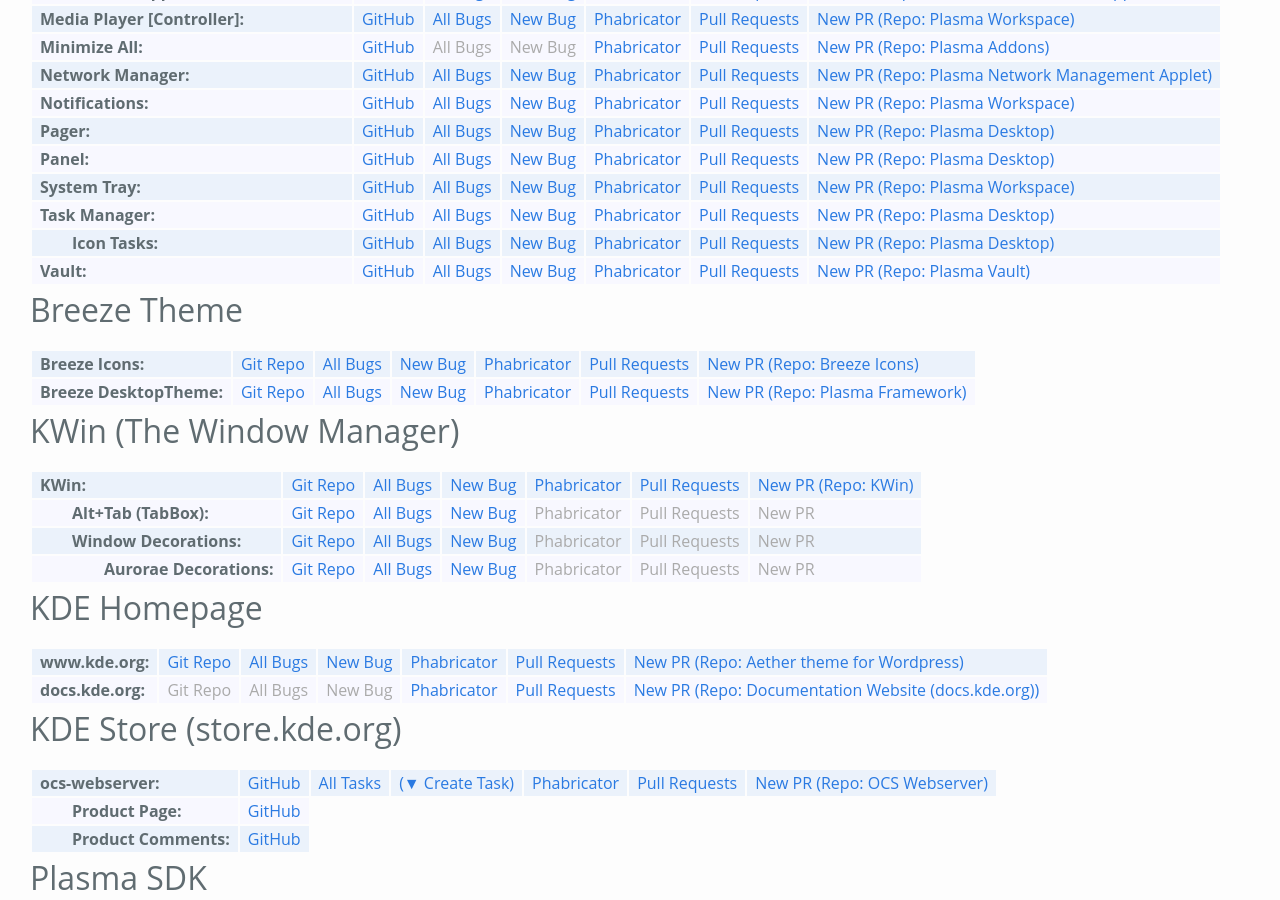
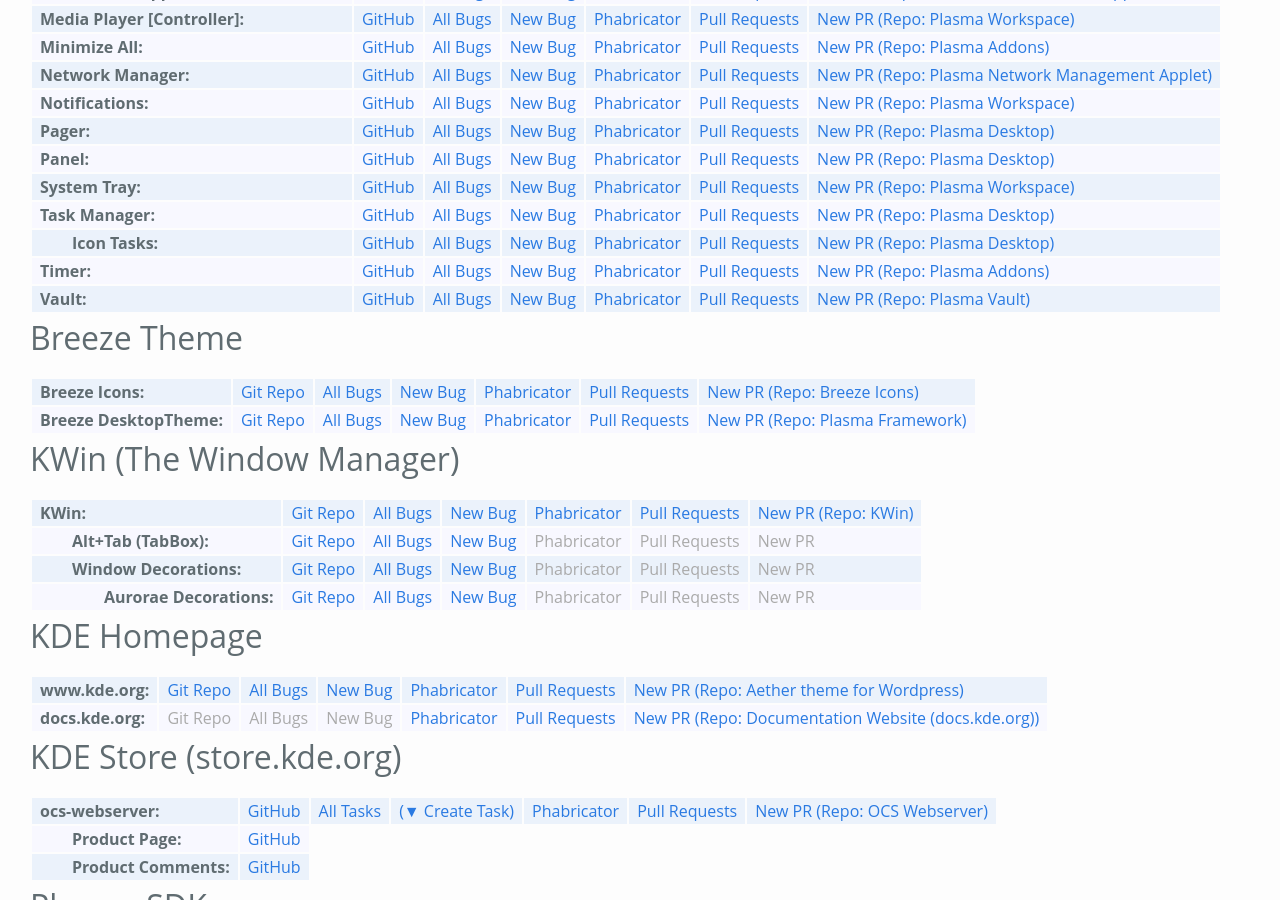
Before and after one commit to Zren/zren.github.io, a Jekyll site: the page built from kde_repos.md, in a window 1280 px wide and 900 px high, scrolled down 770 px. Built offline with Jekyll 4.4.1, drawn with Linux system fonts in a browser that asks for light colours.

Commit message:
timer widget + bugs for minimize all

```diff
--- a/kde_repos.md
+++ b/kde_repos.md
@@ -172,8 +172,7 @@
 	<tr>
 		<td>Minimize All</td>
 		<td><a href="https://github.com/KDE/kdeplasma-addons/tree/master/applets/minimizeall">GitHub</a></td>
-		<td><a>All Bugs</a></td>
-		<td><a>New Bug</a></td>
+		{% include kdeBugs.html product='kdeplasma-addons&component=General' %}
 		{% include phabLinks.html
 			phabRepo='kdeplasma-addons'
 			phabRepoName='Plasma Addons'
@@ -225,6 +224,16 @@
 		<td><a href="https://github.com/KDE/plasma-desktop/blob/master/applets/taskmanager">GitHub</a></td>
 		{% include kdeBugs.html product='plasmashell&component=Icons-only%20Task%20Manager' %}
 		{% include phabLinksDesktop.html %}
+	</tr>
+	<tr>
+		<td>Timer</td>
+		<td><a href="https://github.com/KDE/kdeplasma-addons/tree/master/applets/timer">GitHub</a></td>
+		{% include kdeBugs.html product='kdeplasma-addons&component=timer' %}
+		{% include phabLinks.html
+			phabRepo='kdeplasma-addons'
+			phabRepoName='Plasma Addons'
+			phabDiffQuery='iwcJtI0heMfD'
+		%}
 	</tr>
 	<tr>
 		<td>Vault</td>
```
